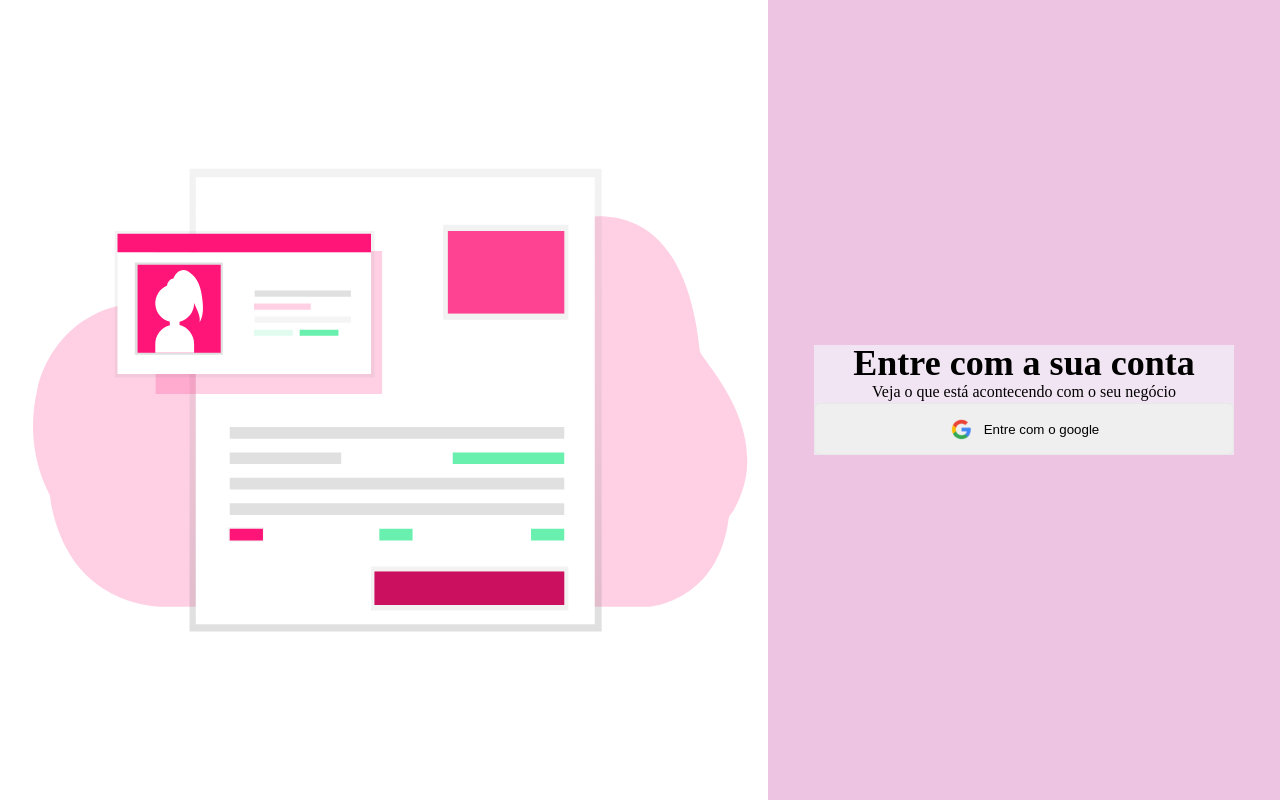
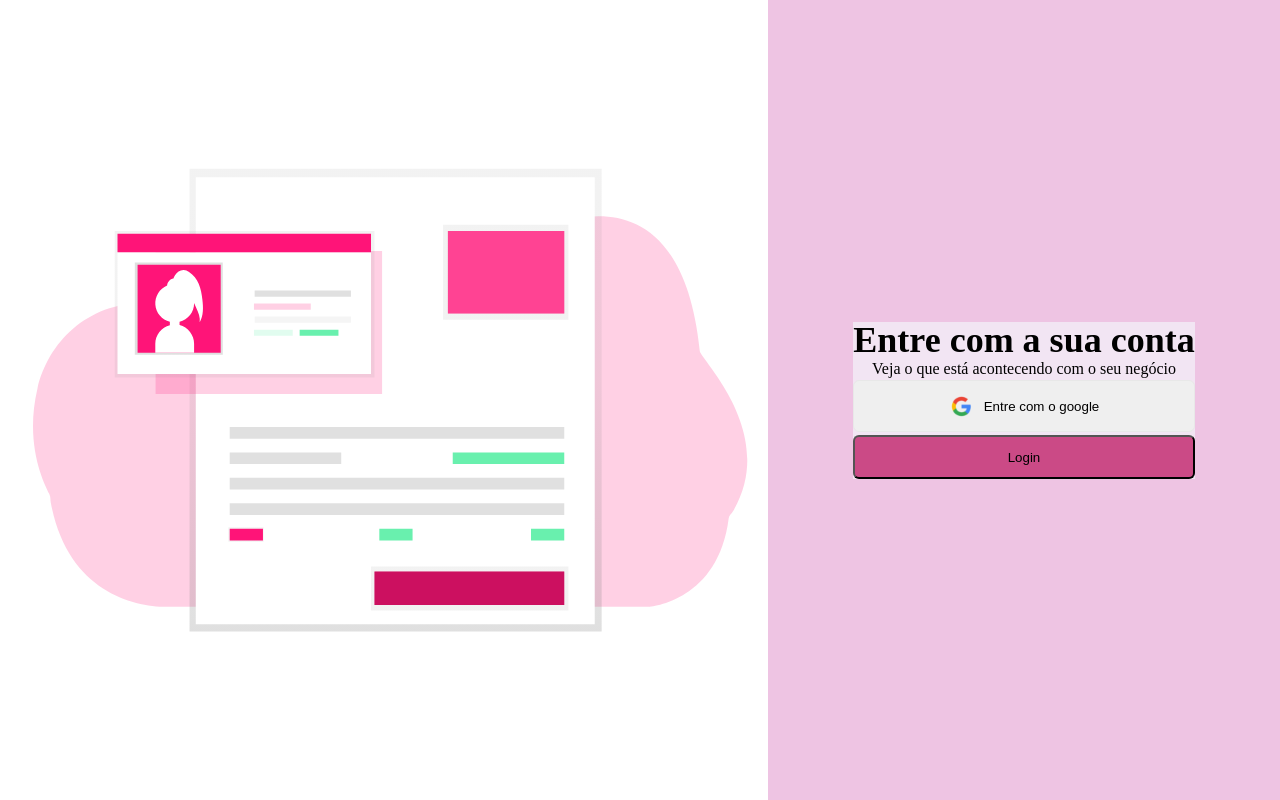
Before and after one commit to Cilag3/P-gina-de-login, a React (Vite) app in the folder loginpagereact/: page / in a window 1280 px wide. Built offline with nearby package versions, Linux system fonts and the light colour scheme.

Commit message:
renderização condicional para icone no botão

```diff
--- a/loginpagereact/src/Components/Button/Button.css
+++ b/loginpagereact/src/Components/Button/Button.css
@@ -15,5 +15,5 @@
 }
 
 .com-fundo {
-  background: #7f265b;
+  background: #cb4a86;
 }
--- a/loginpagereact/src/Components/Button/Button.jsx
+++ b/loginpagereact/src/Components/Button/Button.jsx
@@ -4,9 +4,8 @@ import './Button.css'
 export function Button({comFundo,children,icone }){
   return(
    <button className={`generico ${comFundo?'com-fundo':'sem-fundo'}`}>
-    <img src={icone} alt="" style={{width:'25px', height:'25px'}} />
+    {icone && <img src={icone} alt="" style={{width:'25px', height:'25px'}}/>}
     {children}
-
 
    </button>
   )
--- a/loginpagereact/src/Pages/Home/Home.css
+++ b/loginpagereact/src/Pages/Home/Home.css
@@ -26,7 +26,7 @@ img {
 }
 
 .formulario {
-  width: 420px;
+  max-width: 420px;
   background:#f2e5f3;
 
 }
--- a/loginpagereact/src/Pages/Home/Home.jsx
+++ b/loginpagereact/src/Pages/Home/Home.jsx
@@ -15,7 +15,8 @@ export function Home() {
             <h1>Entre com a sua conta</h1>
             <h3>Veja o que está acontecendo com o seu negócio</h3>
 
-            <Button comFundo={false} icone={iconeGoogle} >Entre com o google</Button>
+            <Button  comFundo={false}  icone={iconeGoogle} >Entre com o google</Button>
+            <Button comFundo={true}>Login</Button>
           </div>
         </div>
       </div>
```
